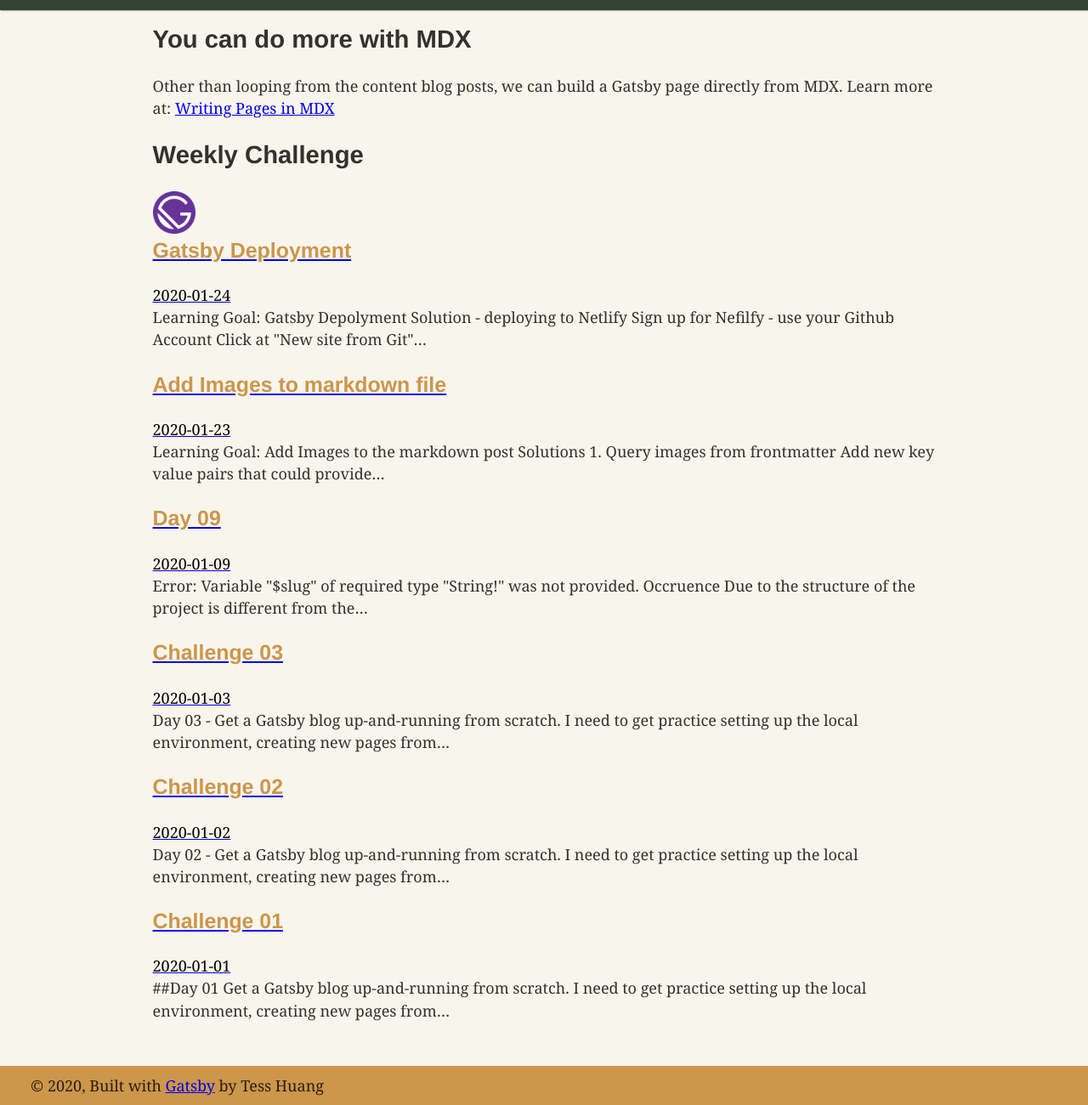
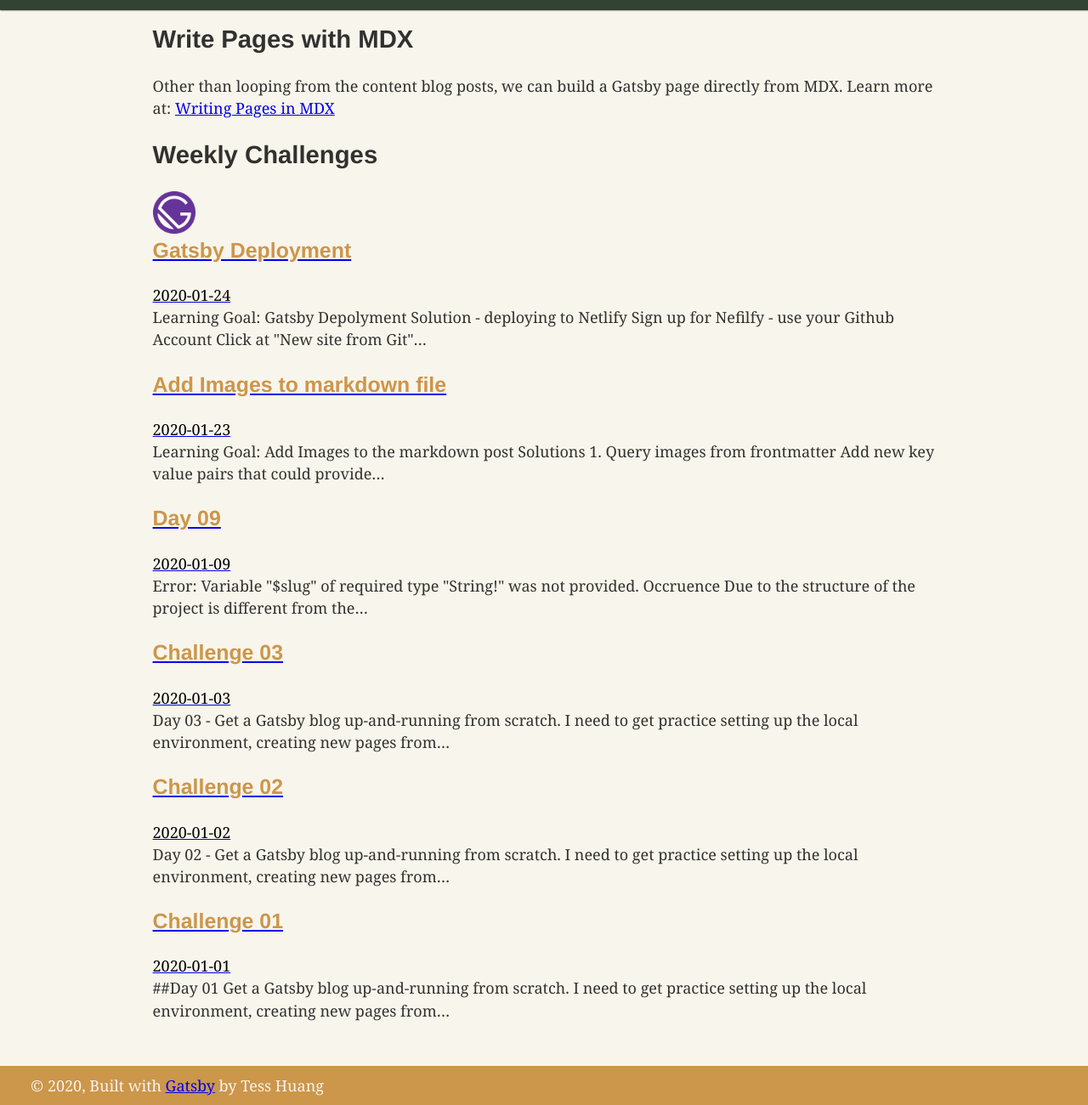
Before and after one commit to tesshuang/gatstby-blog, a Gatsby site: page /blogs in a window 1280 px wide. Shown: the part 85-1385 px from the top of the page at 85% size. Built offline with nearby package versions, Linux system fonts and the light colour scheme; Gatsby itself is replaced by a stand-in of ours; some packages are replaced by stand-ins of ours.

Commit message:
Updated minor css changes and corrected some typos

```diff
--- a/src/components/layout.css
+++ b/src/components/layout.css
@@ -618,4 +618,5 @@
 footer {
   background: var(--yellow);
   padding: 10px 2rem;
+  color: var(--beige);
 }
--- a/src/components/layout.js
+++ b/src/components/layout.js
@@ -31,6 +31,7 @@
           style={{
             margin: `1rem auto 0`,
             maxWidth: 960,
+            minWidth: 600,
             padding: `0px 1.0875rem 1.45rem`,
             paddingTop: 0,
             flex: `1 0 auto`,
--- a/src/pages/about.js
+++ b/src/pages/about.js
@@ -10,6 +10,6 @@
         <p>I'm a Front-End Developer based in Vancouver. I start my web developing journey since 2016. I always have a passion to build a fast, reliable and user-intuitive web application.</p>
         <p><i>"I'm still learning." </i>is my favourite quotes from Michelangelo.</p>
         <p>So, in the begininig of 2020, my first learning task is to learn more about Gatsby. And I would like to share my ups and downs through my blog posts.</p>
-        <p>I hope it could help you tackle some learning curve.</p>
+        <p>I hope it could help you tackle some learning curves.</p>
   </Layout>
 )
--- a/src/pages/blogs.js
+++ b/src/pages/blogs.js
@@ -39,10 +39,9 @@
   return (
   <Layout>
     <SEO title="Blogs" />
-    <h2>You can do more with MDX</h2>
+    <h2>Write Pages with MDX</h2>
     <p>Other than looping from the content blog posts, we can build a Gatsby page directly from MDX. Learn more at: <Link to={`/mdxpage`}>Writing Pages in MDX</Link></p>
-
-    <h2>Weekly Challenge</h2>
+    <h2>Weekly Challenges</h2>
     <Img
       fixed={data.placeholderImage.childImageSharp.fixed}
       alt="Gatsby Docs are awesome"
```
